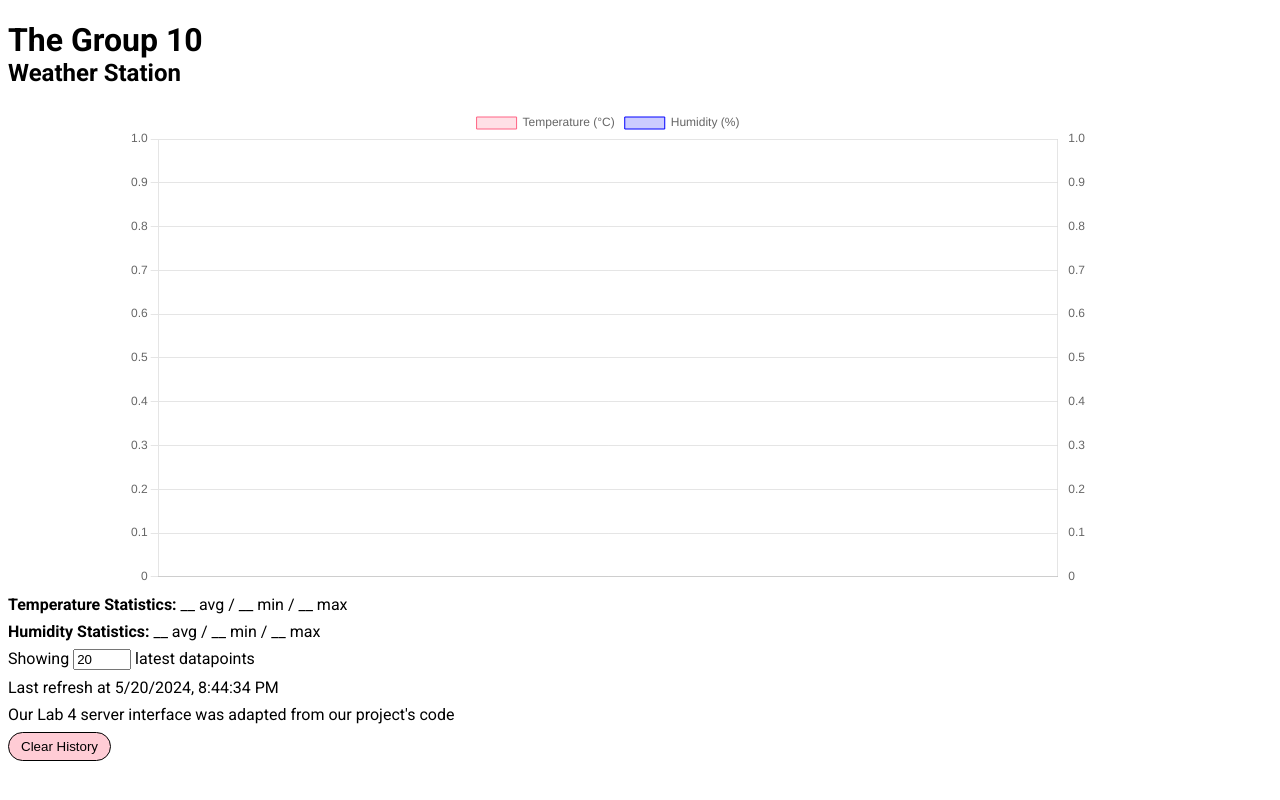
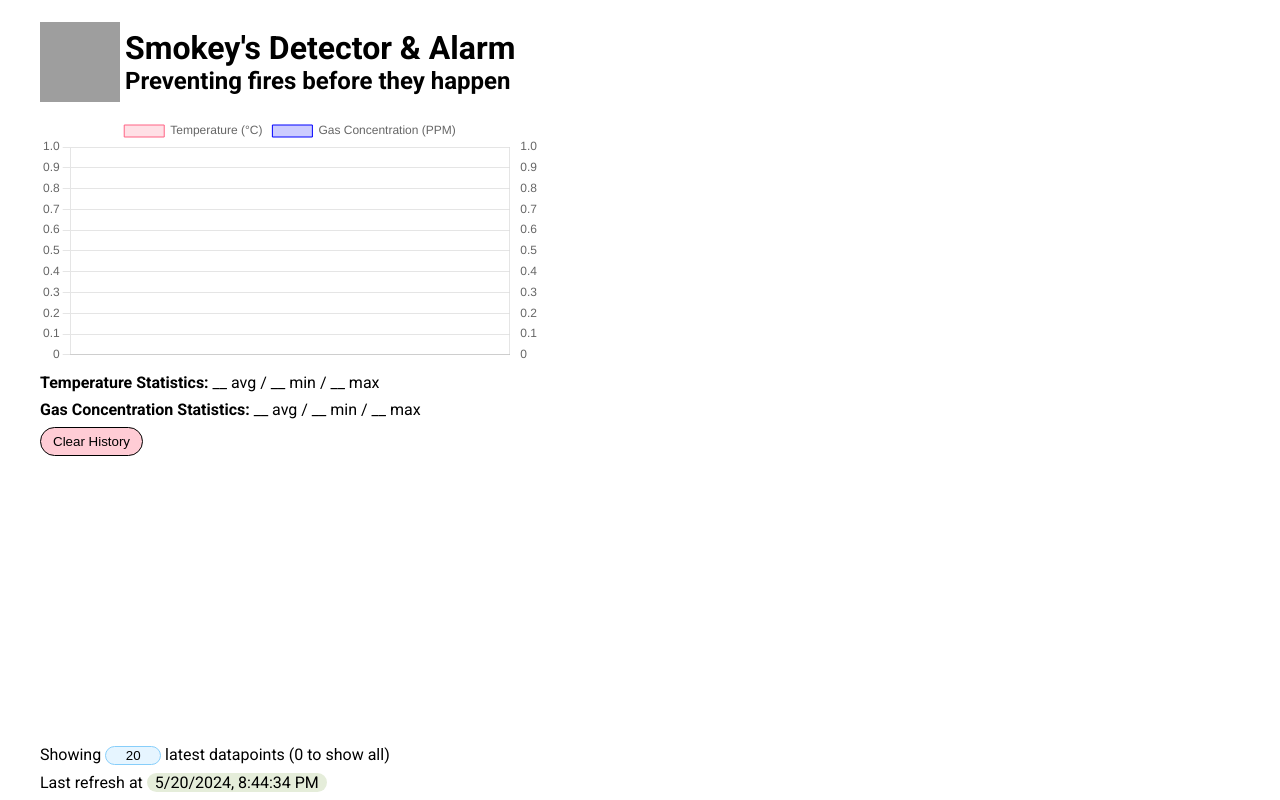
Before and after one commit to tristanphan/smokey-bears, a Flask app: page / in a window 1280 px wide. Run offline with Flask 3, Linux system fonts and the light colour scheme; data that the repository does not hold is empty; some web fonts are replaced; grey boxes are pictures that could not be loaded.

Commit message:
[Server] Adapt web interface for project

```diff
--- a/server/main.py
+++ b/server/main.py
@@ -10,10 +10,10 @@ log = logging.getLogger("werkzeug")
 log.setLevel(logging.ERROR)
 
 Temperature = float
-Humidity = float
+GasConcentration = float
 
 app = Flask(__name__)
-data: List[Tuple[date, Temperature, Humidity]] = []
+data: List[Tuple[date, Temperature, GasConcentration]] = []
 date_formatter = "%m/%d %H:%M:%S"  # previously "%H:%M:%S"
 
 
@@ -24,12 +24,17 @@ def portal():
 
 @app.route("/update", methods=["GET"])
 def update():
-    new_temperature = float(request.args["temperature"])
-    new_humidity = float(request.args["humidity"])
+    try:
+        new_temperature = float(request.args["temperature"])
+        new_gas_concentration = float(request.args["gas_concentration"])
+    except ValueError:
+        return "Invalid input, expected float", 400
     d = datetime.now()
-    data.append((d, new_temperature, new_humidity))
-    print(f"Updated temperature = {new_temperature} and humidity = {new_humidity} at {d.strftime(date_formatter)}")
-    return f"Set temperature = {new_temperature}, humidity = {new_humidity} at {d.strftime(date_formatter)}", 200
+    data.append((d, new_temperature, new_gas_concentration))
+    print(f"Updated temperature = {new_temperature} and gas concentration = {new_gas_concentration} at"
+          f" {d.strftime(date_formatter)}")
+    return (f"Set temperature = {new_temperature}, gas concentration = {new_gas_concentration} at"
+            f" {d.strftime(date_formatter)}"), 200
 
 
 @app.route("/retrieve", methods=["GET"])
@@ -37,7 +42,7 @@ def retrieve():
     return {
         "timestamps": [d.strftime(date_formatter) for d, _, _ in data],
         "temperature_values": [temp for _, temp, _ in data],
-        "humidity_values": [hum for _, _, hum in data],
+        "gas_concentration_values": [hum for _, _, hum in data],
     }, 200
 
 
@@ -48,10 +53,26 @@ def clear():
     return "Cleared all data", 200
 
 
-if __name__ == "__main__":
-    print(f"Starting server on port {int(sys.argv[1]) if len(sys.argv) > 1 else 5000}...")
+# noinspection HttpUrlsUsage
+def main():
+    port = int(sys.argv[1]) if len(sys.argv) > 1 else 5000
+    host = "0.0.0.0"
+
+    print(f"Starting server at http://{host}:{port}/")
+
+    # Print instructions
+    print(f"Endpoints:")
+    print(f"    1. http://{host}:{port}/")
+    print(f"    2. http://{host}:{port}/update?temperature=0&gas_concentration=0")
+    print(f"    3. http://{host}:{port}/retrieve")
+    print(f"    4. http://{host}:{port}/clear")
+
     waitress.serve(
         app,
-        host="0.0.0.0",
+        host=host,
         port=int(sys.argv[1]) if len(sys.argv) > 1 else 5000,
     )
+
+
+if __name__ == "__main__":
+    main()
--- a/server/static/script.js
+++ b/server/static/script.js
@@ -1,46 +1,33 @@
 const ctx = document.getElementById("weather-chart").getContext("2d");
 const chart = new Chart(ctx, {
-        type: "line",
-        data: {
-            labels: [],
-            datasets: [
-                {
+    type: "line", data: {
+        labels: [], datasets: [{
             label: "Temperature (°C)",
             data: [],
             backgroundColor: "rgba(255, 99, 132, 0.2)",
             borderColor: "rgba(255, 99, 132, 1)",
             borderWidth: 1,
             yAxisID: "temperature",
-                },
-                {
-                    label: "Humidity (%)",
+        }, {
+            label: "Gas Concentration (PPM)",
             data: [],
             backgroundColor: "rgba(0, 0, 255, 0.2)",
             borderColor: "rgba(0, 0, 255, 1)",
             borderWidth: 1,
-                    yAxisID: "humidity",
-                },
-            ]
-        },
-        options: {
+            yAxisID: "gas_concentration",
+        },]
+    }, options: {
         scales: {
             temperature: {
-                    type: "linear",
-                    position: "left",
-                    display: true,
-                },
-                humidity: {
-                    type: "linear",
-                    position: "right",
-                    display: true,
-                    grid: {
+                type: "linear", position: "left", display: true,
+            }, gas_concentration: {
+                type: "linear", position: "right", display: true, grid: {
                     display: false,
                 }
             },
         },
     },
-    },
-);
+},);
 
 async function clearHistory() {
     if (confirm("Are you sure you want to clear the history?")) {
@@ -54,16 +41,16 @@ async function updateChart() {
     let data = await response.json()
     let timestamps = data["timestamps"];
     let temperatureValues = data["temperature_values"]
-    let humidityValues = data["humidity_values"];
+    let gasConcentrationValues = data["gas_concentration_values"];
     let numToShow = Math.max(0, document.getElementById("datapoint-count").value);
     if (numToShow > 0) {
         chart.data.labels = timestamps.slice(Math.max(0, timestamps.length - numToShow))
         chart.data.datasets[0].data = temperatureValues.slice(Math.max(0, temperatureValues.length - numToShow));
-        chart.data.datasets[1].data = humidityValues.slice(Math.max(0, humidityValues.length - numToShow));
+        chart.data.datasets[1].data = gasConcentrationValues.slice(Math.max(0, gasConcentrationValues.length - numToShow));
     } else {
         chart.data.labels = timestamps
         chart.data.datasets[0].data = temperatureValues
-        chart.data.datasets[1].data = humidityValues
+        chart.data.datasets[1].data = gasConcentrationValues
     }
     if (data["timestamps"].length === 0) {
         document.getElementById("avg_temp").innerText = "__";
@@ -74,11 +61,11 @@ async function updateChart() {
         document.getElementById("min_hum").innerText = "__";
     } else {
         document.getElementById("avg_temp").innerText = (data["temperature_values"].reduce((a, b) => a + b, 0) / data["temperature_values"].length).toFixed(2);
-        document.getElementById("avg_hum").innerText = (data["humidity_values"].reduce((a, b) => a + b, 0) / data["humidity_values"].length).toFixed(2);
+        document.getElementById("avg_hum").innerText = (data["gas_concentration_values"].reduce((a, b) => a + b, 0) / data["gas_concentration_values"].length).toFixed(2);
         document.getElementById("max_temp").innerText = (Math.max(...data["temperature_values"])).toFixed(2);
         document.getElementById("min_temp").innerText = (Math.min(...data["temperature_values"])).toFixed(2);
-        document.getElementById("max_hum").innerText = (Math.max(...data["humidity_values"])).toFixed(2);
-        document.getElementById("min_hum").innerText = (Math.min(...data["humidity_values"])).toFixed(2);
+        document.getElementById("max_hum").innerText = (Math.max(...data["gas_concentration_values"])).toFixed(2);
+        document.getElementById("min_hum").innerText = (Math.min(...data["gas_concentration_values"])).toFixed(2);
     }
     chart.update();
 
@@ -86,7 +73,11 @@ async function updateChart() {
     document.getElementById("last_refresh_time").innerText = now.toLocaleDateString() + ", " + now.toLocaleTimeString()
 }
 
-updateChart()
+void updateChart()
 
 // Poll for information to update
 setInterval(updateChart, 200)
+
+window.addEventListener("resize", () => {
+    chart.resize();
+});
--- a/server/static/style.css
+++ b/server/static/style.css
@@ -1,5 +1,8 @@
 body {
     font-family: "Google Sans", "Roboto", sans-serif;
+    margin-left: 40px;
+    margin-right: 40px;
+    min-width: 600px;
 }
 
 p {
@@ -7,9 +10,15 @@ p {
 }
 
 #canvas-container {
-    margin: 0 auto;
-    max-width: 80vw !important;
-    max-height: 60vh !important;
+    position: relative;
+    max-width: 500px !important;
+}
+
+#last_refresh_time {
+    background-color: rgb(229, 237, 218);
+    padding-left: 8px;
+    padding-right: 8px;
+    border-radius: 10px;
 }
 
 #clear-button {
@@ -22,4 +31,35 @@ p {
 
 #datapoint-count {
     width: 50px;
+    text-align: center;
+    -moz-appearance: textfield;
+    background-color: rgb(230, 245, 255);
+    border: 1px lightskyblue solid;
+    border-radius: 10px;
 }
+
+/* Number input arrows */
+#datapoint-count::-webkit-outer-spin-button,
+#datapoint-count::-webkit-inner-spin-button {
+    -webkit-appearance: none;
+}
+
+#title-card {
+    display: flex;
+    align-items: center;
+}
+
+#logo {
+    background-image: url("https://www.mfc.ms.gov/wp-content/uploads/2020/11/Smokey-Head-768x871.png");
+    background-size: cover;
+    height: 80px;
+    width: 80px;
+    display: inline-block;
+    vertical-align: bottom;
+    margin-right: 5px;
+}
+
+#footer {
+    position: fixed;
+    bottom: 0;
+}
--- a/server/templates/index.html
+++ b/server/templates/index.html
@@ -2,16 +2,21 @@
 <html lang="en">
     <head>
         <meta name="viewport" content="width=device-width, initial-scale=1.0">
-        <title>Weather Conditions</title>
-        <script src="https://cdn.jsdelivr.net/npm/chart.js"></script>
+        <title>Smokey's Detector</title>
         <link rel="stylesheet"
               href="https://fonts.googleapis.com/css?family=Roboto:700,|Google+Sans:400,500&amp;lang=en&amp;display=swap">
         <!--         <link rel="stylesheet" href="style.css"> -->
-        <link rel="stylesheet" href="{{url_for('static', filename='style.css')}}">
+        <script src="https://cdn.jsdelivr.net/npm/chart.js"></script>
+        <link rel="stylesheet" href="{{ url_for('static', filename='style.css') }}">
     </head>
     <body>
-        <h1 style="margin-bottom: 0;">The Group 10</h1>
-        <h2 style="margin-top: 0;">Weather Station</h2>
+        <div id="title-card">
+            <span id="logo"></span>
+            <div>
+                <h1 style="margin-bottom: 0;">Smokey's Detector & Alarm</h1>
+                <h2 style="margin-top: 0;">Preventing fires before they happen</h2>
+            </div>
+        </div>
 
         <div id="canvas-container">
             <canvas id="weather-chart"></canvas>
@@ -19,23 +24,20 @@
 
         <p><b>Temperature Statistics:</b> <span id="avg_temp"></span> avg / <span id="min_temp"></span> min / <span
                 id="max_temp"></span> max</p>
-        <p><b>Humidity Statistics: </b> <span id="avg_hum"></span> avg / <span id="min_hum"></span> min / <span
+        <p><b>Gas Concentration Statistics: </b> <span id="avg_hum"></span> avg / <span id="min_hum"></span> min / <span
                 id="max_hum"></span> max</p>
 
-        <p>
+        <div id="footer">
             <label>
                 Showing
                 <input type="number" id="datapoint-count" value="20"/>
-                latest datapoints
+                latest datapoints (0 to show all)
             </label>
-        </p>
-
-        <p>Last refresh at <span id="last_refresh_time"></span></p>
-
-        <p>Our Lab 4 server interface was adapted from our project's code</p>
+            <p>Last refresh at <span id="last_refresh_time"></span></p>
+        </div>
 
         <button onclick="clearHistory()" id="clear-button">Clear History</button>
 
-        <script src="{{url_for('static', filename='script.js')}}"></script>
+        <script src="{{ url_for('static', filename='script.js') }}"></script>
     </body>
 </html>
```
Lines whose indentation alone changed are shown as unchanged.
